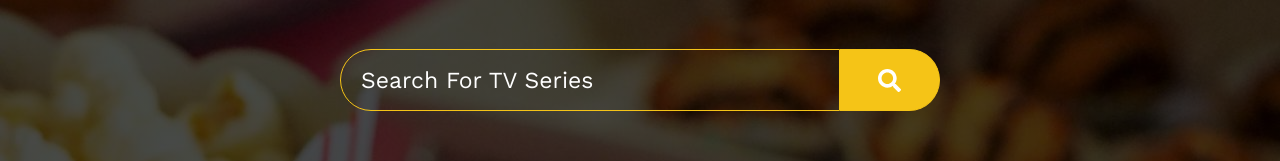
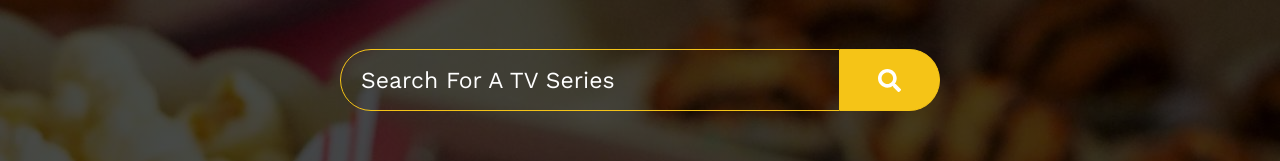
Before and after one commit to Levis155/tv-show-search-app, a React (Vite) app: page / in a window 1280 px wide. Shown: the top 161 px of the page. Built offline with nearby package versions, Linux system fonts and the light colour scheme.

Commit message:
change placeholder text

```diff
--- a/src/components/AppContainer/AppContainer.jsx
+++ b/src/components/AppContainer/AppContainer.jsx
@@ -43,7 +43,7 @@ function AppContainer() {
 
     <div className="app-container">
       <form action="" className="form-container">
-        <input type="text" placeholder="search for tV series" value={showTyped} onChange={(e) => {setShowTyped(e.target.value)}} />
+        <input type="text" placeholder="search for a tV series" value={showTyped} onChange={(e) => {setShowTyped(e.target.value)}} />
         <button onClick={handleSearch} disabled={loading}><FaSearch /></button>
       </form>
 
```
